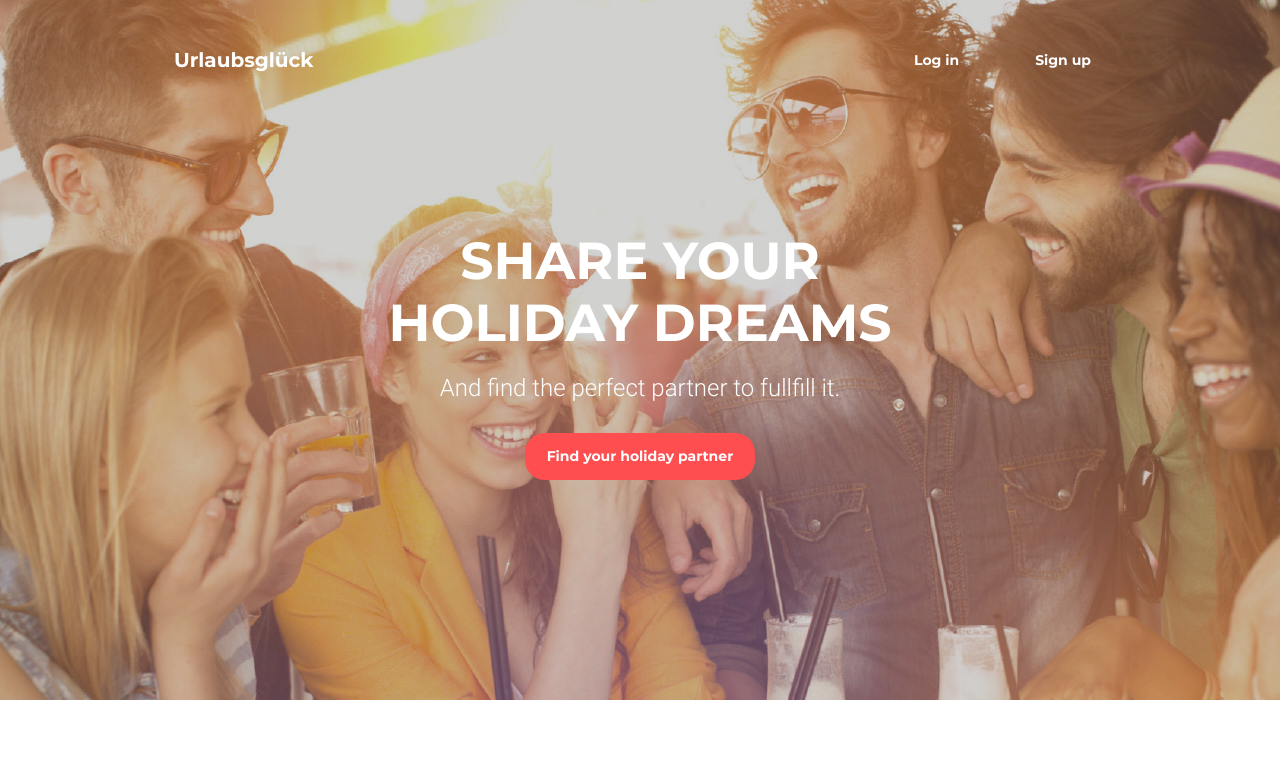
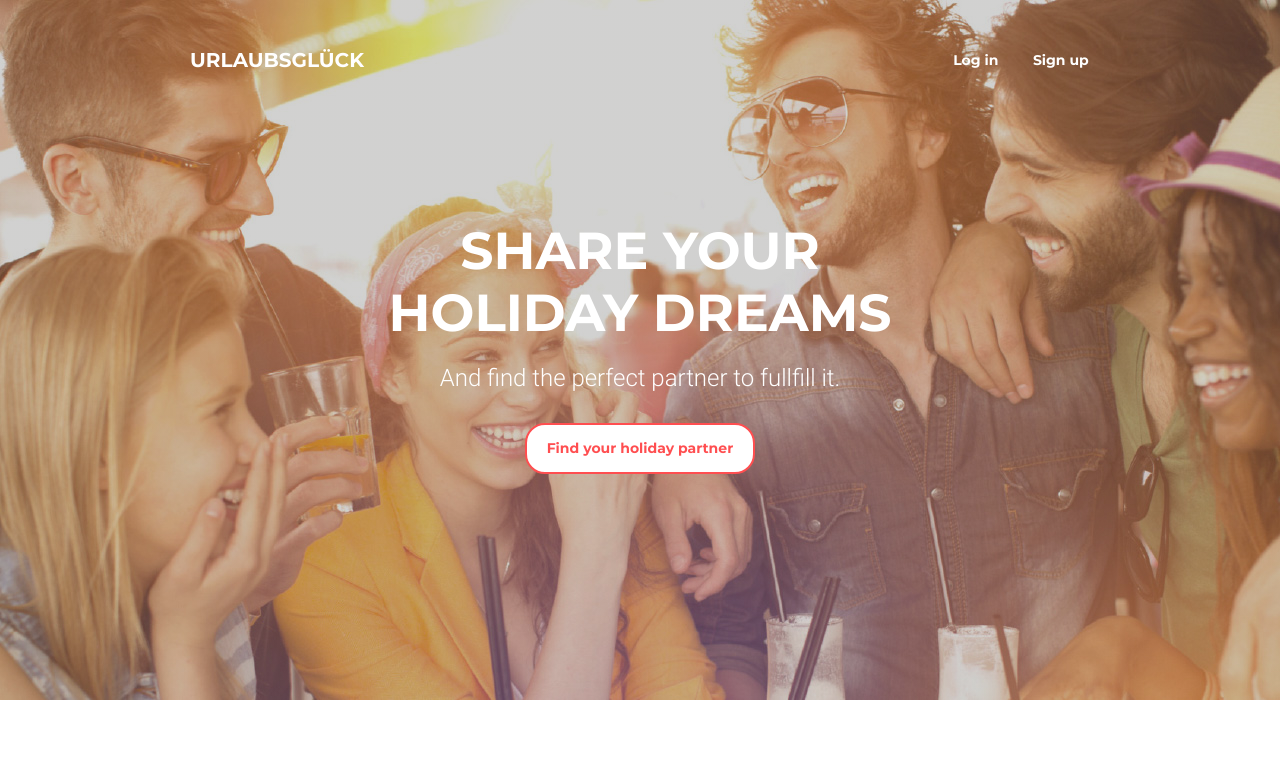
Before and after one commit to AnnaSichkar/goit-fe-course, a plain HTML site: page module-08/index.html in a window 1280 px wide. Shown: the top 767 px of the page. Drawn offline with Linux system fonts and the light colour scheme.

Commit message:
changed .container position, added hover

```diff
--- a/module-08/css/media.css
+++ b/module-08/css/media.css
@@ -7,7 +7,7 @@
     }
 
     .site-logo {
-        text-align: center;
+        margin: 0 auto;
     }
 
     .promo-section p {
@@ -39,22 +39,18 @@
         width: 748px;
     }
 
-    .page-nav {
+    .login {
         display: flex;
         justify-content: space-between;
         align-items: center;
         flex-direction: row-reverse;
         min-height: 120px;
         width: 670px;
-    }
-
-    .login-list {
-        display: flex;
-        justify-content: space-between;
+        margin: 0 auto;
     }
 
     .promo-section {
-        padding-top: 110px;
+        padding-top: 220px;
     }
 
     .promo-section h2 {
@@ -99,7 +95,6 @@
     .partner-list-item:nth-of-type(4) {
         order: 3;
     }
-
 }
 
 @media (min-width: 748px) and (max-width: 941px) {
@@ -110,7 +105,6 @@
     .partner-list-item:nth-child(odd) {
         margin-bottom: 60px;
     }
-
 }
 
 @media (min-width: 962px) {
--- a/module-08/css/styles.css
+++ b/module-08/css/styles.css
@@ -58,14 +58,10 @@ body {
     line-height: 17px;
 }
 
-.banner {
-    min-height: 540px;
-    background-image: linear-gradient(
-        rgba(26, 25, 21, 0.2),
-        rgba(26, 25, 21, 0.2)),
-        url(../img/main_photo.jpg);
-    background-repeat: no-repeat;
-    background-position: center;
+.header {
+    position: absolute;
+    left: 50%;
+    transform: translateX(-50%);
 }
 
 .container {
@@ -77,7 +73,7 @@ body {
 .login-list {
     display: flex;
     justify-content: space-around;
-    width: 207px;
+    width: 170px;
     margin: 0;
     padding: 0;
     list-style: none;
@@ -88,9 +84,11 @@ body {
     padding: 10px 15px;
     color: #ffffff;
     text-decoration: none;
+    border: 2px solid rgba(255, 255, 255, 0);
 }
 
-.login-list-item a:hover {
+.login-list-item a:hover,
+.site-logo:hover {
     border: 2px solid #ffffff;
     border-radius: 20px;
 }
@@ -99,12 +97,27 @@ body {
     display: block;
     font-size: 20px;
     line-height: 24px;
+    width: 206px;
+    padding: 10px 0px;
     color: #ffffff;
+    text-transform: uppercase;
     text-decoration: none;
+    text-align: center;
+    border: 2px solid rgba(255, 255, 255, 0);
+}
+
+.banner {
+    min-height: 540px;
+    background-image: linear-gradient(
+        rgba(26, 25, 21, 0.2),
+        rgba(26, 25, 21, 0.2)),
+        url(../img/main_photo.jpg);
+    background-repeat: no-repeat;
+    background-position: center;
 }
 
 .promo-section {
-    padding-top: 40px;
+    padding-top: 230px;
 }
 
 .promo-section h2 {
@@ -133,11 +146,18 @@ body {
     display: block;
     padding: 15px 0;
     margin: 0 auto;
-    color: #ffffff;
+    color: #ff4e50;
     text-align: center;
     text-decoration: none;
+    border: 2px solid #ff4e50;
+    background-color: #ffffff;
+    border-radius: 20px;
+}
+
+ .link:hover{
+    border-radius: 20px;
+    color: #ffffff;
     background-color: #ff4e50;
-    border-radius: 20px;
 }
 
 .partner-section {
@@ -221,9 +241,3 @@ body {
     font-size: 13.97px;
     text-align: center;
 }
-
-.partner-section .link {
-    border: 2px solid #ff4e50;
-    color: #ff4e50;
-    background-color: #ffffff;
-}
--- a/module-08/index.html
+++ b/module-08/index.html
@@ -9,27 +9,28 @@
     <link rel="stylesheet" href="css/media.css">
 </head>
 <body>
-    <div class="banner">
-    <header>
-        <nav class=" page-nav container">
+    <header class="header">
+        <div class="container login">
             <ul class="login-list">
                 <li class="login-list-item"><a href="#">Log in</a></li>
                 <li class="login-list-item"><a href="#">Sign up</a></li>
             </ul>
 
             <a href="#" class="site-logo">Urlaubsglück</a>
-        </nav>
+        </div>
     </header>
 
-    <section class="promo-section container">
+    <main>
+        <section class="promo-section banner">
+            <div class="container">
                 <h2>Share your holiday dreams</h2>
                 <p>And find the perfect partner to fullfill it.</p>
                 <a href="#" class="link">Find your holiday partner</a>
+            </div>
         </section>
 
-    </div>
-  <main>
-    <section class="partner-section container">
+        <section class="partner-section">
+            <div class="container">
                 <h2>Meet a partner for your best holiday</h2>
                 <ul class="partner-list">
                     <li class="partner-list-item">
@@ -63,7 +64,10 @@
                 </ul>
 
                 <a href="#" class="link">See other partners</a>
+            </div>
         </section>
+
     </main>
+
 </body>
 </html>
```
Lines whose indentation alone changed are shown as unchanged.
